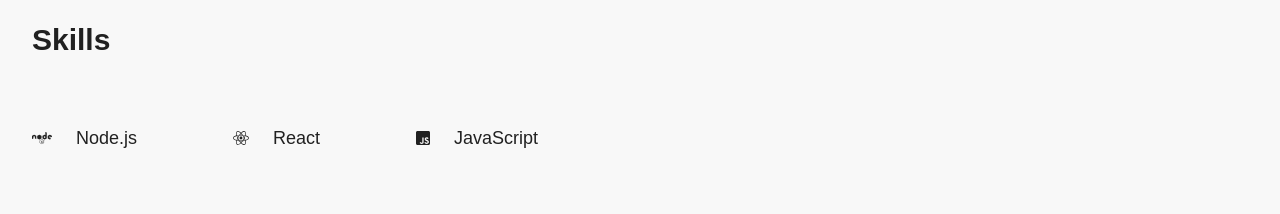
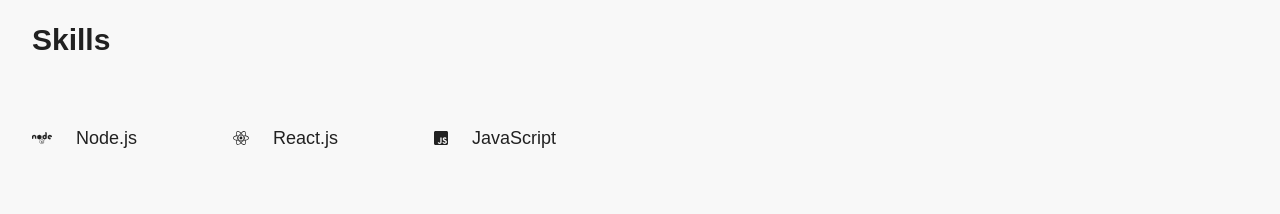
Before and after one commit to MikevPeeren/personal-website, a Next.js app: page / in a window 1280 px wide. Shown: the part 2180-2394 px from the top of the page. Built offline with nearby package versions, Linux system fonts and the light colour scheme.

Commit message:
:speech_balloon: Updating React label

```diff
--- a/constants/general.ts
+++ b/constants/general.ts
@@ -21,7 +21,7 @@ export const GITLAB = 'GitLab';
 export const BLINK = 'Blink';
 
 export const NODE = 'Node.js';
-export const REACT = 'React';
+export const REACT = 'React.js';
 export const JAVASCRIPT = 'JavaScript';
 export const HTML5 = 'HTML 5';
 export const CSS3 = 'CSS 3';
```
